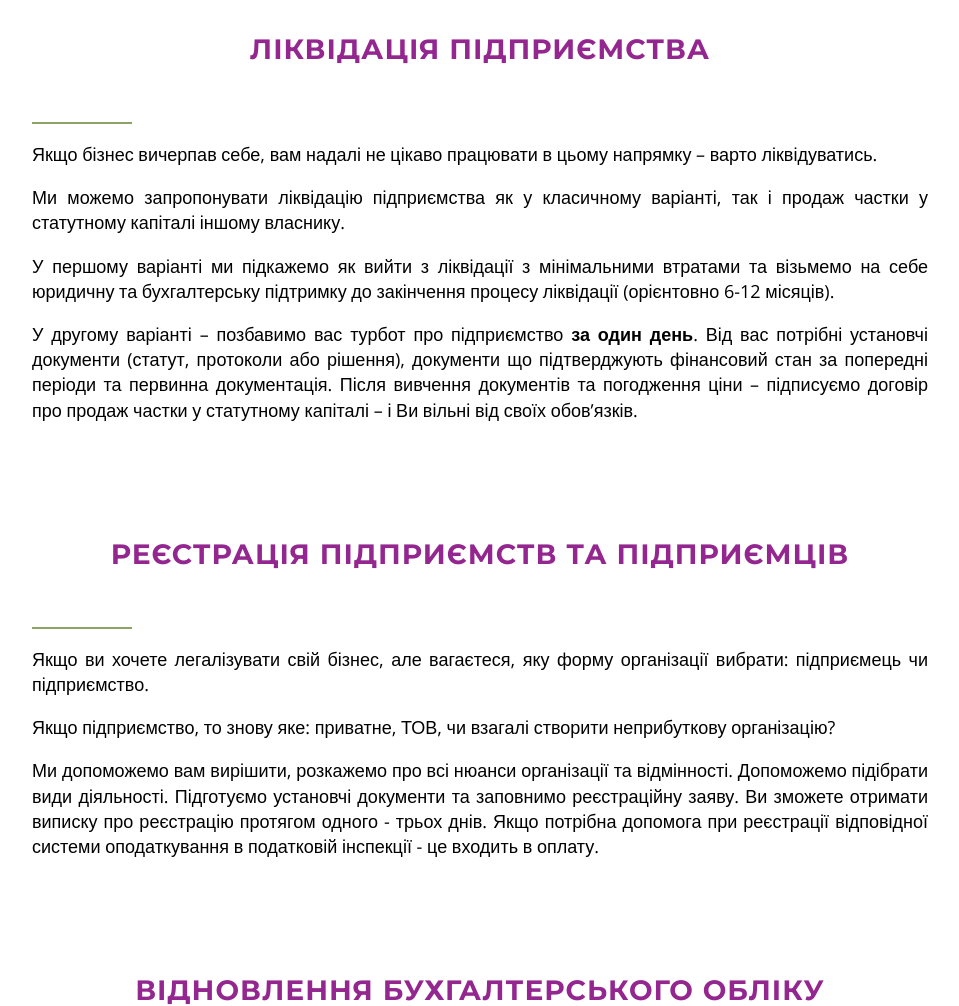
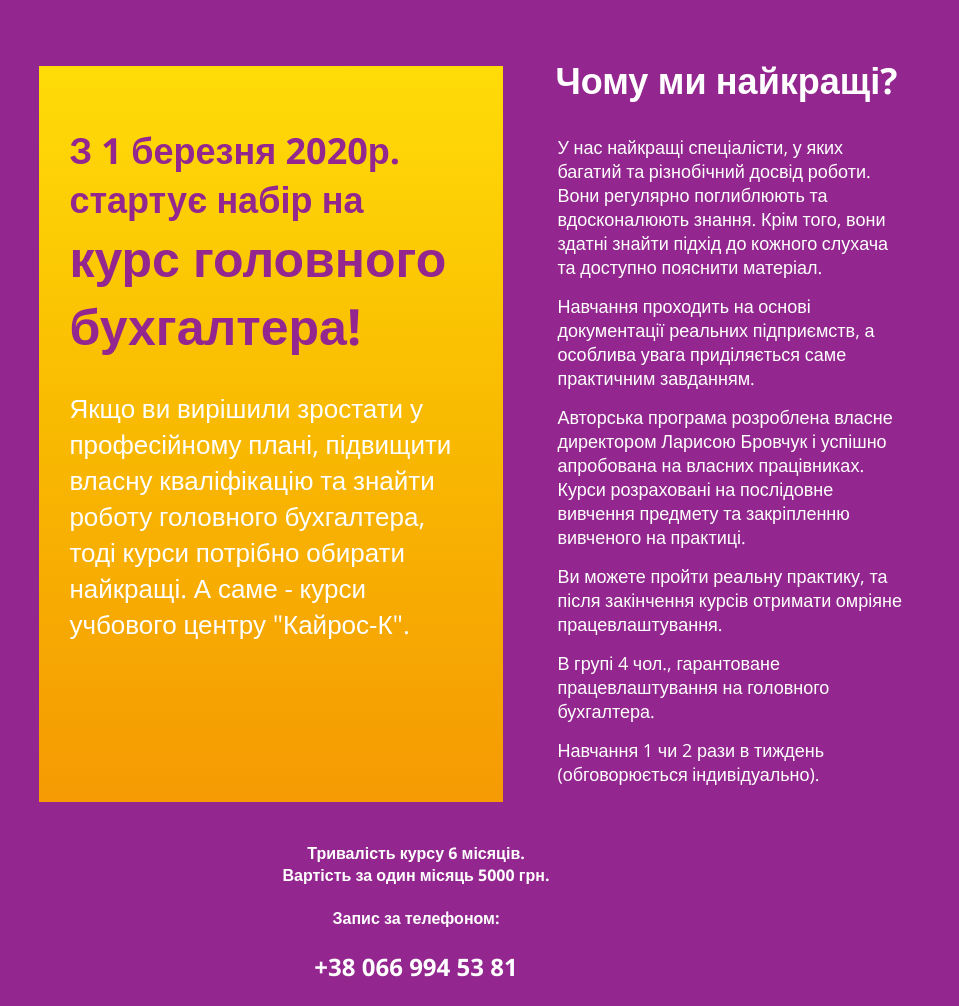
Before and after one commit to yermakova-l/kairos, a plain HTML site: page index.html in a window 1280 px wide. Shown: the part 1940-2946 px from the top of the page, without its empty margins (160-1119 px from the left). Drawn offline with nearby package versions, Linux system fonts and the light colour scheme.

Commit message:
Added course info on the main page

```diff
--- a/index.html
+++ b/index.html
@@ -156,6 +156,33 @@
            <a class="service-details-button" href='#auditor'>Детальніше &nbsp;&gt;</a>
        </div>
 
+    </div>
+    <div class='course-container'>
+        <div id='course'>
+            <div class='course-header'>
+                <h2>З 1 березня 2020р.<br> стартує набір на<br><span>курс головного бухгалтера!</span></h2>
+                <p>Якщо ви вирішили зростати у професійному плані, підвищити власну кваліфікацію та знайти роботу головного
+                    бухгалтера, тоді курси потрібно обирати найкращі. А саме - курси учбового центру "Кайрос-К".</p>
+            </div>
+            <div class='course-description'>
+                <h2>Чому ми найкращі?</h2>
+                <ul>
+                    <li>У нас найкращі спеціалісти, у яких багатий та різнобічний досвід роботи. Вони регулярно поглиблюють та вдосконалюють
+                        знання. Крім того, вони здатні знайти підхід до кожного слухача та доступно пояснити матеріал.</li>
+                    <li>Навчання проходить на основі документації реальних підприємств, а особлива увага приділяється саме практичним завданням.</li>
+                    <li>Авторська програма розроблена власне директором Ларисою Бровчук і успішно апробована на власних працівниках. Курси розраховані на послідовне вивчення предмету та закріпленню вивченого на практиці.</li>
+                    <li>Ви можете пройти реальну практику, та після закінчення курсів отримати омріяне працевлаштування.</li>
+                    <li>В групі 4 чол., гарантоване працевлаштування на головного бухгалтера.</li>
+                    <li>Навчання 1 чи 2 рази в тиждень (обговорюється індивідуально).</li>
+                </ul>
+            </div>
+
+        </div>
+        <div class='price'>
+            <h4>Тривалість курсу 6 місяців.<br> Вартість за один місяць 5000 грн.<h4>
+            <h4>Запис за телефоном:</h4>
+            <h2> +38 066 994 53 81</h2>
+        </div>
     </div>
     <div id='liquidation'>
         <div class='article'>
--- a/style.css
+++ b/style.css
@@ -180,6 +180,60 @@ header {
     background-color: #607538;
     padding: 15px;
     text-transform: uppercase; }
+
+/*********  COURSE DESCRIPTION  ********/
+.course-container {
+    background-color: #93278f;
+    /*background: rgb(210,93,255);
+    background: linear-gradient(0deg, rgba(210,93,255,1) 0%, rgba(159,30,187,1) 35%, rgba(140,40,137,1) 100%);*/
+    color: #fff;
+    padding-top: 30px;
+    padding-bottom: 30px;
+    margin-top: 40px;
+}
+.course-container {
+    width: 100%;
+}
+#course {
+    width: 95%;
+    margin: 0 auto;
+}
+.course-container .price {
+    width: 90%;
+    text-align: center;
+}
+#course .course-header {
+    background: rgb(245,154,3);
+    background: linear-gradient(0deg, rgba(245,154,3,1) 0%, rgba(249,188,1,1) 55%, rgba(255,220,8,1) 100%);
+    padding: 30px;
+    margin-top: 30px;
+}
+#course .course-header h2 {
+    font-size: 28px;
+    color: #93278f;
+}
+#course .course-header h2 span {
+    font-size: 36px;
+}
+#course .course-header p {
+    font-size: 21px;
+}
+#course .course-description h2 {
+    margin-left: 38px;
+    font-size: 36px;
+}
+#course .course-description ul {
+    list-style-type: none;
+
+}
+#course .course-description ul li {
+    margin-bottom: 15px;
+    font-size: 18px;
+    margin-right: 15px;
+
+}
+
+
 
 /***********  FAQ  ************/
 
@@ -485,6 +539,40 @@ footer iframe {
     .service-description {
         margin-bottom: 60px; }
 
+    /*********  COURSE DESCRIPTION  ********/
+    #course {
+        width: 70%;
+        margin: 0 auto 40px auto;
+        display: flex;
+        justify-content: space-around;
+    }
+    #course .course-header {
+        width: 45%;
+        margin-top: 40px;
+    }
+    #course .course-description {
+        width: 45%;
+    }
+
+    #course .course-header h2 {
+        font-size: 36px;
+    }
+    #course .course-header h2 span {
+        font-size: 50px;
+    }
+    #course .course-header p {
+        font-size: 26px;
+    }
+    #course .course-description h2 {
+        margin-left: 38px;
+        font-size: 36px;
+    }
+    #course .course-description ul li {
+        margin-bottom: 15px;
+        font-size: 18px;
+    }
+
+
     /***********  FAQ  ************/
     #faq { margin: 20px auto 0 auto; }
 
@@ -566,4 +654,9 @@ footer iframe {
         width: 45%;
         height: auto;
     }
+
+    #course {
+        width: 95%;
+        margin: 0 auto;
+    }
 }
```
